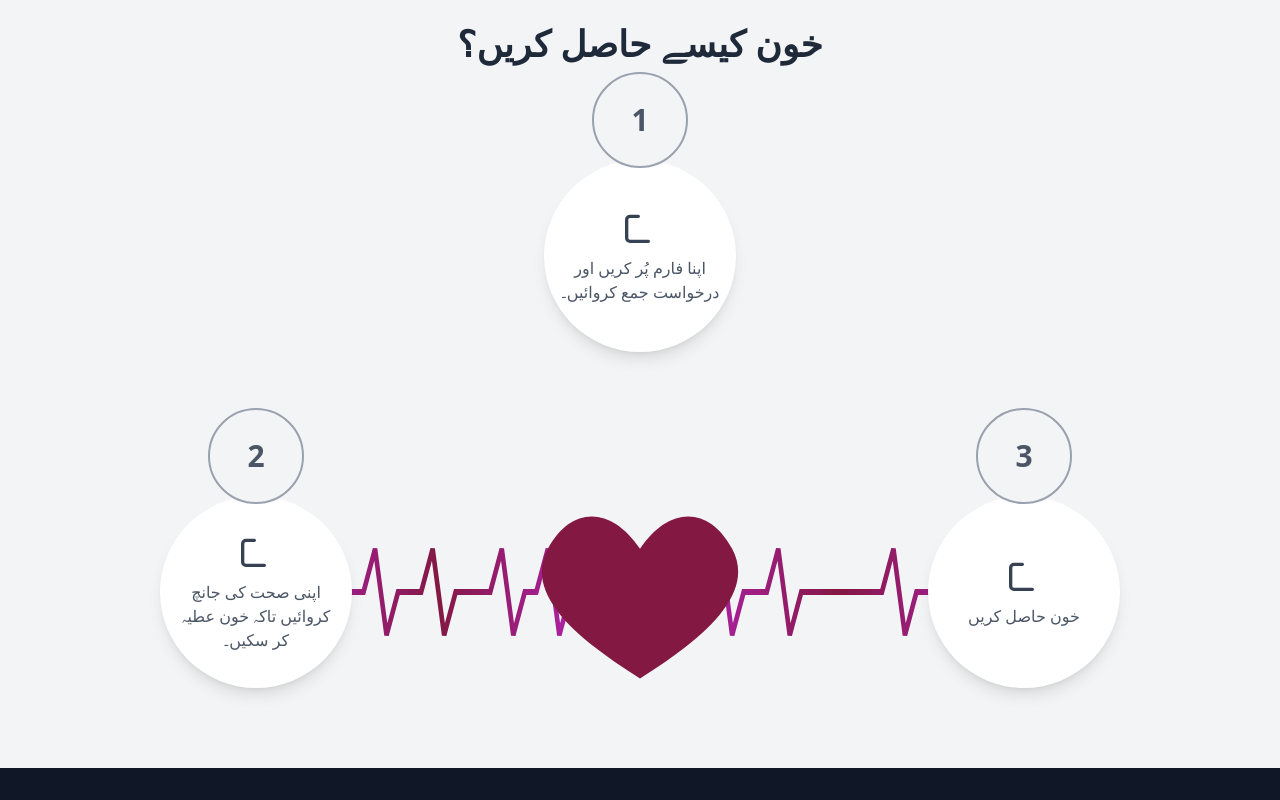
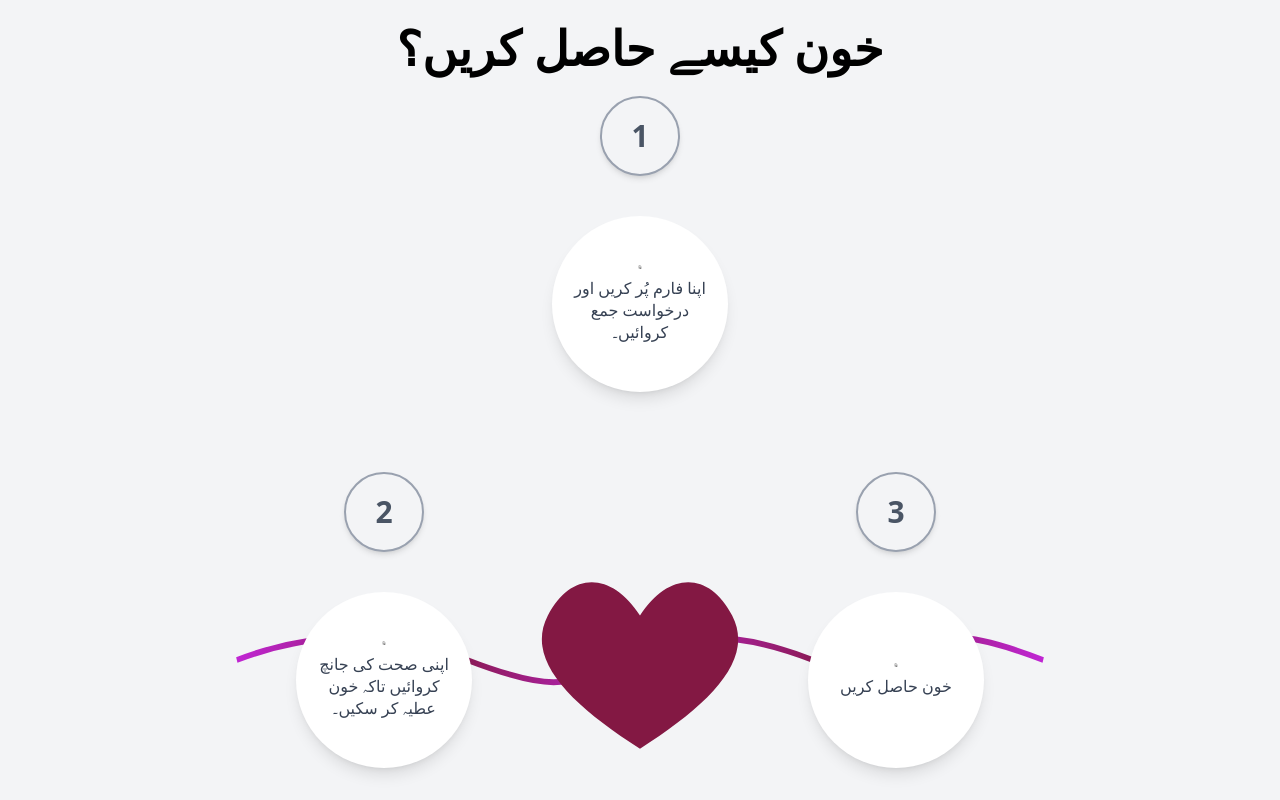
Before and after one commit to Hammadsoftware/Bloodcharity_Frontend, a React (Vite) app: page / in a window 1280 px wide. Shown: the part 1640-2440 px from the top of the page. Built offline with nearby package versions, Linux system fonts and the light colour scheme.

Commit message:
Update HowToGetBloodSection.jsx
change

```diff
--- a/src/components/HowToGetBloodSection.jsx
+++ b/src/components/HowToGetBloodSection.jsx
@@ -1,17 +1,17 @@
 import React from 'react';
 
 // A separate component that displays the numbered circle and content.
-const StepCircle = ({ num, text }) => (
-  <div className="flex flex-col items-center relative py-8 sm:py-10 md:py-12"> {/* Added py-12 for vertical spacing */}
+const StepCircle = ({ num, text, iconPath }) => (
+  <div className="flex flex-col items-center relative py-10 px-2 sm:px-4 md:px-6"> {/* Adjusted padding for spacing */}
     {/* Outer numbered circle */}
-    <div className="w-16 h-16 sm:w-20 sm:h-20 md:w-24 md:h-24 rounded-full border-2 border-gray-400 flex items-center justify-center absolute z-20 -top-8 sm:-top-10 left-1/2 -translate-x-1/2 bg-gray-100"> {/* Adjusted top, added bg-gray-100 to cover the line */}
-      <span className="text-2xl sm:text-3xl md:text-3xl font-bold text-gray-600">{num}</span> {/* Made font size responsive */}
+    <div className="w-16 h-16 sm:w-20 sm:h-20 rounded-full border-2 border-gray-400 flex items-center justify-center absolute z-20 -top-8 sm:-top-10 left-1/2 -translate-x-1/2 bg-gray-100 shadow-md"> {/* Adjusted top and added shadow */}
+      <span className="text-2xl sm:text-3xl font-bold text-gray-600">{num}</span>
     </div>
     {/* Inner content circle */}
-    <div className="w-32 h-32 sm:w-40 sm:h-40 md:w-48 md:h-48 rounded-full bg-white shadow-lg flex flex-col items-center justify-center p-3 sm:p-4 text-center z-10"> {/* Removed mt */}
-      {/* Icon (pen icon as per image) */}
+    <div className="w-36 h-36 sm:w-44 sm:h-44 rounded-full bg-white shadow-lg flex flex-col items-center justify-center p-3 sm:p-4 text-center z-10 mt-10"> {/* Adjusted size and added margin-top to push down */}
+      {/* Icon (document-text icon) */}
       <svg
-        className="w-8 h-8 sm:w-10 sm:h-10 text-gray-700 mb-1 sm:mb-2" // Made icon size responsive
+        className="w-9 h-9 sm:w-11 sm:h-1 mb-1 sm:mb-2" // Icon color changed to red for consistency
         fill="none"
         stroke="currentColor"
         viewBox="0 0 24 24"
@@ -20,11 +20,14 @@ const StepCircle = ({ num, text }) => (
         <path
           strokeLinecap="round"
           strokeLinejoin="round"
-          strokeWidth="2"
-          d="M11 5H6a2 2 0 00-2 2v11a2 2 0 002 2h11a2 0 002-2v-5m-7-7l4-4m-4 4l-7 7m7-7v7m0-7H7"
+          strokeWidth="1.5" // Slightly thinner stroke for elegance
+          d="M9 12h6m-6 4h6m2 5H7a2 2 0 01-2-2V5a2 2 0 012-2h5.586a1 1 0 01.707.293l5.414 5.414a1 1 0 01.293.707V19a2 2 0 01-2 2z"
         ></path>
+        {/* If you want a pen explicitly with paper, you might use a path like this, or combine two paths */}
+        {/* Example for pen on paper (might need adjustment based on desired look): */}
+        {/* <path strokeLinecap="round" strokeLinejoin="round" strokeWidth="2" d="M11 5H6a2 2 0 00-2 2v11a2 2 0 002 2h11a2 2 0 002-2v-5m-7-7l4-4m-4 4l-7 7m7-7v7m0-7H7"></path> */}
       </svg>
-      <p className="text-xs sm:text-sm md:text-base text-gray-600"> {/* Made font size more responsive */}
+      <p className="text-sm sm:text-base text-gray-700 leading-snug"> {/* Adjusted font size and line height */}
         {text}
       </p>
     </div>
@@ -33,43 +36,40 @@ const StepCircle = ({ num, text }) => (
 
 const HowToGetBloodSection = () => {
   return (
-    <div className="min-h-screen bg-gray-100 p-4 md:p-8 flex flex-col items-center justify-center"> {/* Made padding responsive */}
+    <div className="min-h-screen bg-gray-100 p-4 md:p-8 flex flex-col items-center justify-center">
       {/* Title */}
-      <h2 className="text-2xl sm:text-3xl md:text-4xl font-bold text-gray-800 mb-8 md:mb-12 mt-4 md:mt-8 text-center"> {/* Made font size and margin responsive */}
+      <h2 className="text-3xl sm:text-4xl md:text-5xl font-extrabold  mb-12 md:mb-16 mt-8 text-center">
         خون کیسے حاصل کریں؟
       </h2>
 
-      <div className="relative flex flex-col items-center w-full max-w-sm sm:max-w-md md:max-w-2xl lg:max-w-6xl"> {/* More controlled max-w */}
+      <div className="relative flex flex-col items-center w-full max-w-sm sm:max-w-xl md:max-w-4xl lg:max-w-6xl">
+
         {/* Step 1 */}
-        <div className="mb-8 md:mb-12"> {/* Made margin responsive */}
+        <div className="mb-16 md:mb-20"> {/* Increased bottom margin for spacing */}
           <StepCircle num={1} text="اپنا فارم پُر کریں اور درخواست جمع کروائیں۔" />
         </div>
 
         {/* Horizontal line and container for Steps 2 and 3 */}
-        {/* Changed from 'flex-col md:flex-row' to 'flex-row' for horizontal layout on mobile too */}
-        <div className="relative w-full flex flex-row justify-between items-start px-2 sm:px-4 md:px-8 lg:px-24">
+        <div className="relative w-full flex flex-col md:flex-row justify-around items-center px-2 sm:px-4 md:px-8 lg:px-16">
           {/* Heartbeat line and central heart SVG as a background element */}
+          {/* Note: SVG needs to be positioned carefully to connect circles visually */}
           <svg
-            className="absolute w-full h-full top-1/2 left-1/2 -translate-x-1/2 -translate-y-1/2" /* Center SVG container */
-            viewBox="0 0 1000 200" /* Standard viewBox */
+            className="absolute w-full h-full top-1/2 left-1/2 -translate-x-1/2 -translate-y-1/2 z-0"
+            viewBox="0 0 1000 200"
             preserveAspectRatio="none"
-            style={{ overflow: 'visible', zIndex: 0 }}
+            style={{ overflow: 'visible' }}
           >
-            {/* Heartbeat lines (ECG pulse as per image, with large amplitude) */}
+            {/* Heartbeat lines (ECG pulse) */}
             <path
-              // Left line going from the center of Step 2 to the start of the heart, with ECG pulse
-              d="M 150,100
-                 L 200,100 L 210,100 L 220,70 L 230,130 L 240,100 L 250,100 L 260,100 L 270,70 L 280,130 L 290,100 L 300,100 L 310,100 L 320,70 L 330,130 L 340,100 L 350,100
-                 L 360,100 L 370,100 L 380,70 L 390,130 L 400,100 L 410,100 L 420,70 L 430,130 L 440,100 L 450,100 L 460,100 L 470,70 L 480,130 L 490,100 L 500,100"
+              // Left segment, adjusted path coordinates for better flow
+              d="M 150,100 Q 250,70 350,100 T 450,100 T 500,100" // Simplified with Quadratic Bezier for smoother pulse
               fill="none"
               stroke="url(#heartbeatGradient)"
               strokeWidth="4"
             />
             <path
-              // Right line after the heart going to the center of Step 3, with ECG pulse
-              d="M 500,100
-                 L 510,100 L 520,70 L 530,130 L 540,100 L 550,100 L 560,100 L 570,70 L 580,130 L 590,100 L 600,100 L 610,100 L 620,70 L 630,130 L 640,100 L 650,100
-                 L 700,100 L 710,100 L 720,70 L 730,130 L 740,100 L 750,100 L 760,100 L 770,70 L 780,130 L 790,100 L 800,100 L 810,100 L 820,70 L 830,130 L 840,100 L 850,100"
+              // Right segment
+              d="M 500,100 Q 550,70 650,100 T 750,100 T 850,100" // Simplified with Quadratic Bezier
               fill="none"
               stroke="url(#heartbeatGradient)"
               strokeWidth="4"
@@ -81,21 +81,24 @@ const HowToGetBloodSection = () => {
                 <stop offset="100%" style={{ stopColor: '#c026d3', stopOpacity: 1 }} />
               </linearGradient>
             </defs>
-            {/* Central Heart - adjusted position and scale */}
-            <g transform="translate(500, 100) scale(1.0)"> {/* Center in viewBox, set scale to 1.0 (original size) */}
+            {/* Central Heart */}
+            <g transform="translate(500, 100) scale(1.0)">
               <path
-                // Heart shape path, large and precise as per image
                 d="M 0,-30 C 25,-60 60,-60 80,-30 C 100,0 60,30 0,60 C -60,30 -100,0 -80,-30 C -60,-60 -25,-60 0,-30 Z"
-                fill="#831843" // Matches the dark red from the gradient
+                fill="#831843"
               />
             </g>
           </svg>
 
           {/* Step 2 */}
-          <StepCircle num={2} text="اپنی صحت کی جانچ کروائیں تاکہ خون عطیہ کر سکیں۔" />
+          <div className="mb-16 md:mb-0"> {/* Added mb for mobile, removed for larger screens */}
+            <StepCircle num={2} text="اپنی صحت کی جانچ کروائیں تاکہ خون عطیہ کر سکیں۔" />
+          </div>
 
           {/* Step 3 */}
-          <StepCircle num={3} text="خون حاصل کریں" />
+          <div>
+            <StepCircle num={3} text="خون حاصل کریں" />
+          </div>
         </div>
       </div>
     </div>
```
